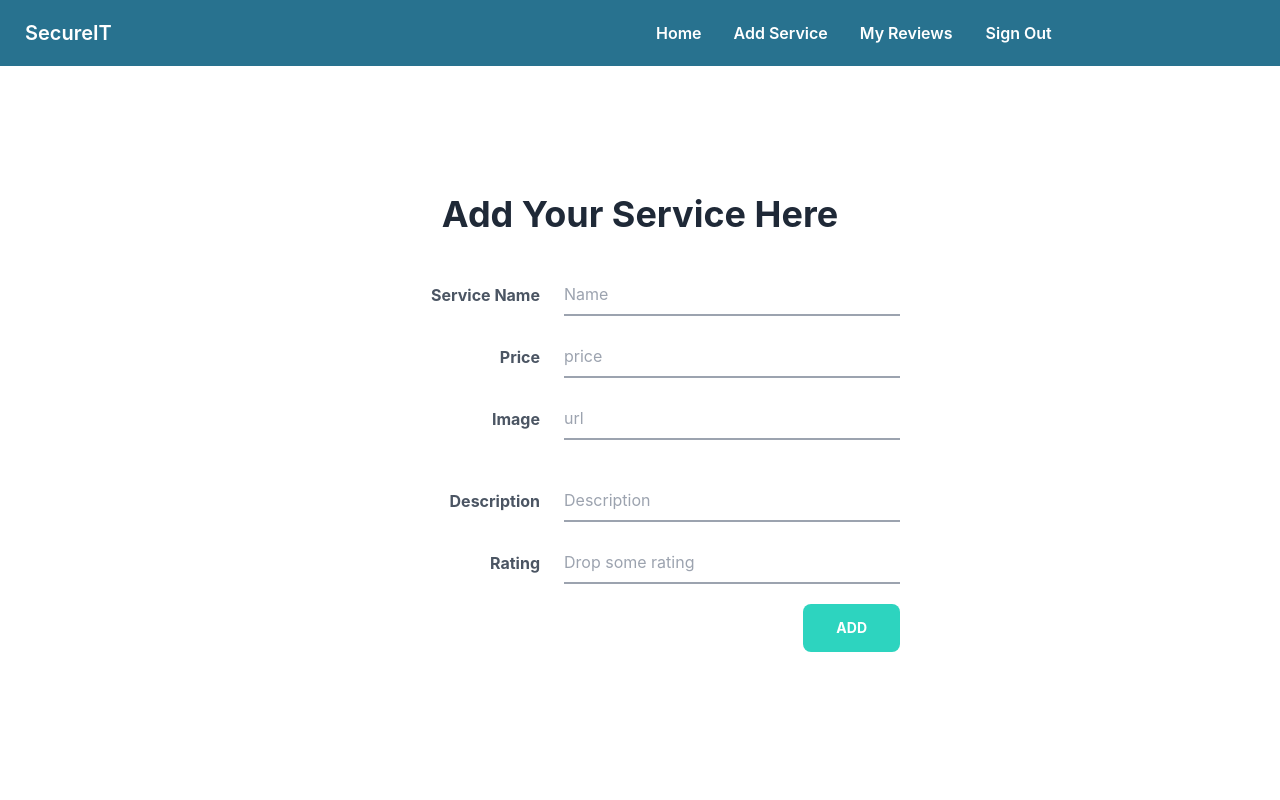
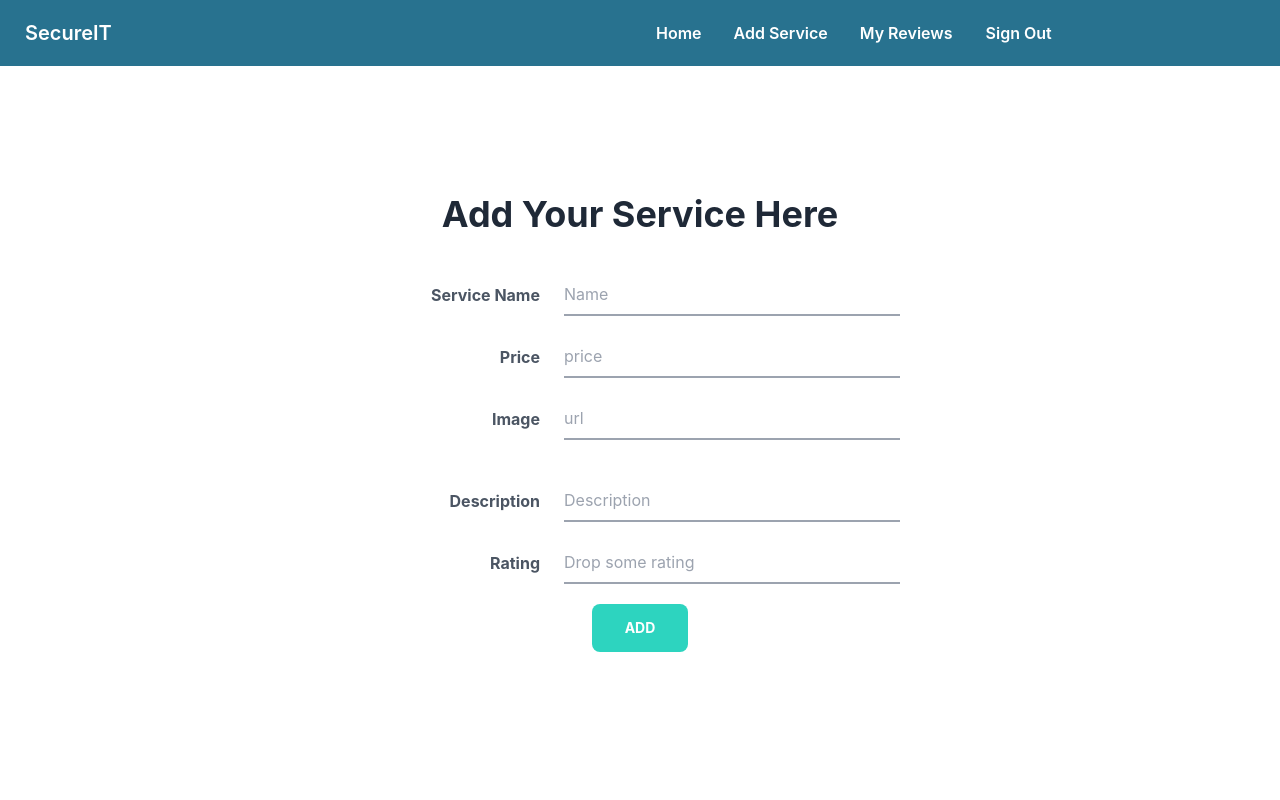
Before and after one commit to riadleon/secureIT---a-cyber-security-service, a React (Create React App) app: page /addService in a window 1280 px wide. Shown: the top 800 px of the page. Built offline with nearby package versions, Linux system fonts and the light colour scheme; no server answers; sample sign-in values are in the browser's storage.

Commit message:
facing problem on toaster

```diff
--- a/src/Pages/AddService/AddService.js
+++ b/src/Pages/AddService/AddService.js
@@ -1,5 +1,7 @@
 import React from 'react';
-import { toast } from "react-toastify";
+import { Toaster } from 'react-hot-toast';
+import { toast, ToastContainer } from "react-toastify";
+import 'react-toastify/dist/ReactToastify.css';
 
 const AddService = () => {
     const handleSubmit = (e) => {
@@ -21,7 +23,8 @@ const AddService = () => {
         }).then(res => res.json())
             .then(data => {
                 if (data.success) {
-                    toast.success(data.message);
+                    alert(data.success)
+                    e.target.reset();
                 } else {
                     toast.error(data.error);
                 }
@@ -33,6 +36,7 @@ const AddService = () => {
     };
     return (
         <div className="py-32 px-10 min-h-screen w-full">
+
             <h3 className='text-4xl font-bold text-center'>Add Your Service Here</h3>
             <div className="bg-white p-10 md:w-3/4 lg:w-1/2 mx-auto">
                 <form onSubmit={handleSubmit}>
@@ -95,8 +99,10 @@ const AddService = () => {
                         />
                     </div>
 
-                    <div className="text-right">
+                    <div className="text-center">
                         <button className="py-3 px-8 btn btn-ghost bg-teal-400 text-white font-bold">Add</button>
+                        <Toaster></Toaster>
+                        <ToastContainer></ToastContainer>
                     </div>
                 </form>
             </div>
```
